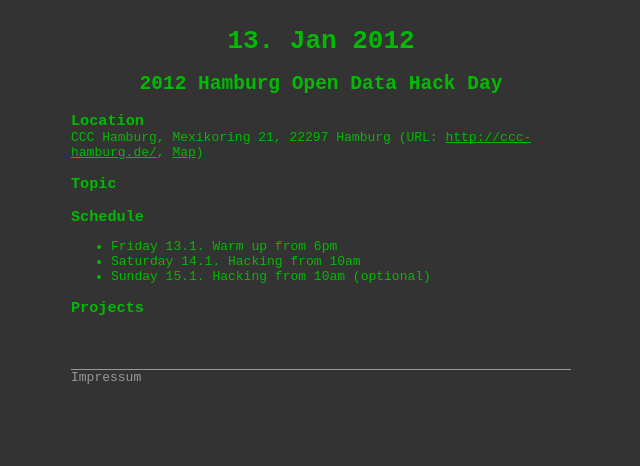
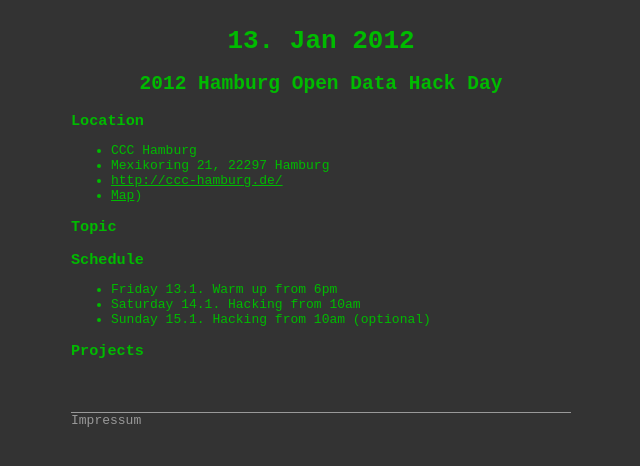
Before and after one commit to opendatahackday/opendatahackday.github.com, a Jekyll site: the page built from hamburg/_posts/2012-01-13-index.md, in a window 1280 px wide. Shown: the top 466 px of the page, without its empty margins (319-959 px from the left). Built offline with Jekyll 4.4.1, drawn with Linux system fonts in a browser that asks for light colours; some web fonts are replaced.

Commit message:
fix layout

```diff
--- a/hamburg/_posts/2012-01-13-index.md
+++ b/hamburg/_posts/2012-01-13-index.md
@@ -11,7 +11,10 @@
 ## {{ page.title }}
 
 ### Location
-CCC Hamburg, Mexikoring 21, 22297 Hamburg (URL: [http://ccc-hamburg.de/](http://ccc-hamburg.de/), [Map](http://maps.google.de/maps?q=Mexikoring+21,+22297+Hamburg&hl=de&sll=53.624281,10.025368&sspn=0.11484,0.220757&vpsrc=0&hnear=Mexikoring+21,+Winterhude+22297+Hamburg&t=m&z=16))
+- CCC Hamburg
+- Mexikoring 21, 22297 Hamburg
+- [http://ccc-hamburg.de/](http://ccc-hamburg.de/)
+- [Map](http://maps.google.de/maps?q=Mexikoring+21,+22297+Hamburg&hl=de&sll=53.624281,10.025368&sspn=0.11484,0.220757&vpsrc=0&hnear=Mexikoring+21,+Winterhude+22297+Hamburg&t=m&z=16))
 
 ### Topic
 
```
Also changed, not shown: koeln/_posts/2012-01-20-index.md (+4 -1 lines).
